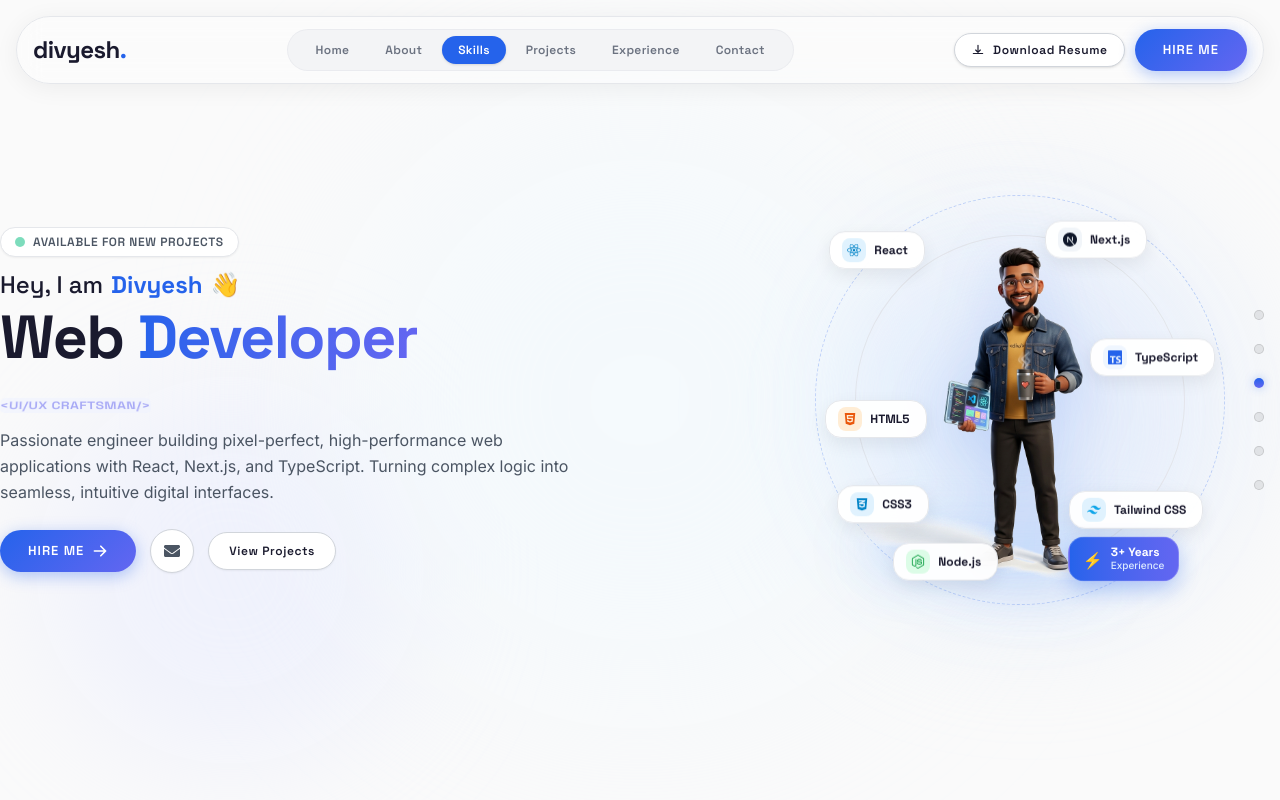
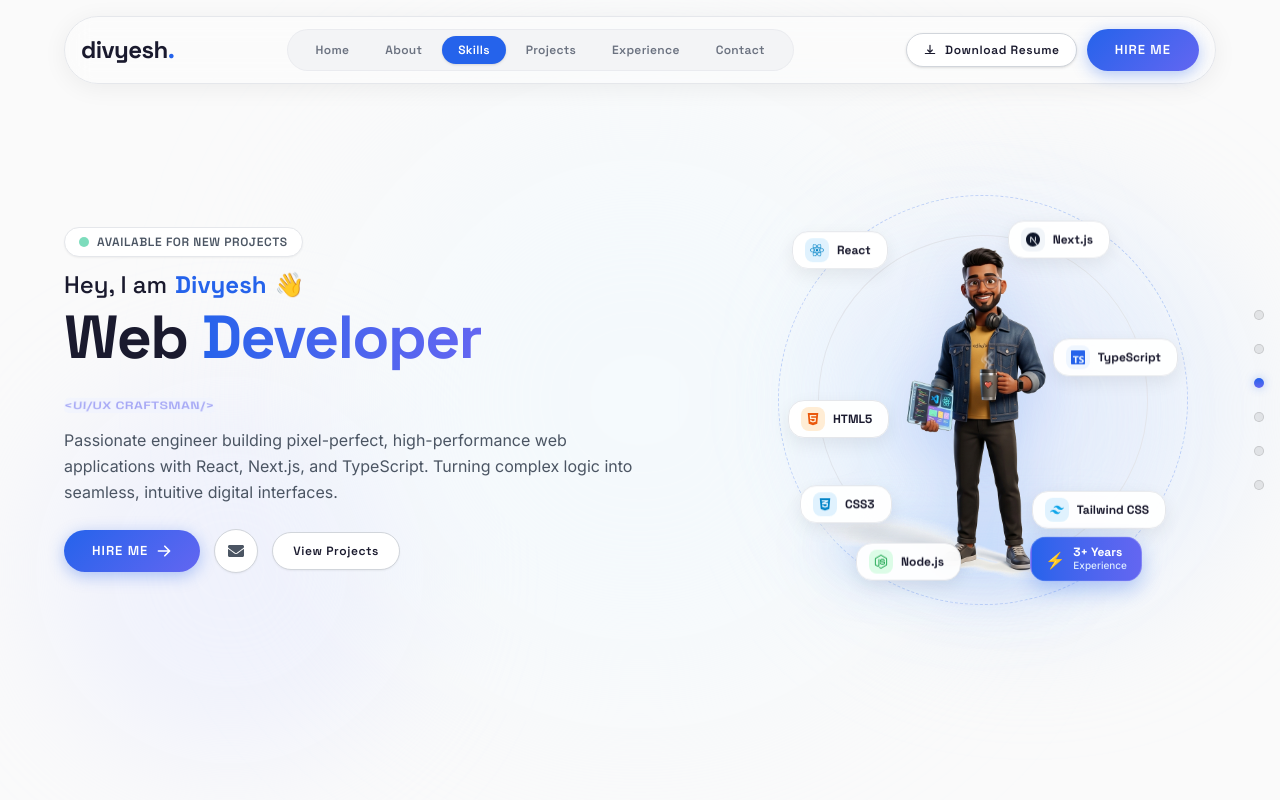
Before and after one commit to Divyeshkalariya/3Dportfolio, a Next.js app: page / in a window 1280 px wide. Shown: the top 800 px of the page. Built offline with nearby package versions, Linux system fonts and the light colour scheme.

Commit message:
update layout width constraints in navbar and footer components

```diff
--- a/src/app/globals.css
+++ b/src/app/globals.css
@@ -417,11 +417,10 @@
 
 .section-container {
   position: relative;
-  max-width: 80rem;
-  /* 1280px = max-w-7xl — same as Navbar & Footer */
+  max-width: 90vw;
   margin-left: auto;
   margin-right: auto;
-  padding-inline: 0;
+  padding: 0;
 }
 
 
--- a/src/components/Footer/index.tsx
+++ b/src/components/Footer/index.tsx
@@ -14,7 +14,7 @@
         }}
       />
 
-      <div className="max-w-7xl mx-auto px-6 md:px-12">
+      <div className="section-container">
         <div className="flex flex-col md:flex-row items-center justify-between gap-6">
           {/* Logo */}
           <motion.div
--- a/src/components/Navbar/index.tsx
+++ b/src/components/Navbar/index.tsx
@@ -52,9 +52,9 @@
         initial={{ y: -100, opacity: 0 }}
         animate={{ y: 0, opacity: 1 }}
         transition={{ duration: 0.8, ease: "easeOut" }}
-        className="fixed top-4 left-1/2 -translate-x-1/2 w-[calc(100%-2rem)] max-w-7xl z-40 rounded-full bg-white/30 backdrop-blur-md border border-[#E5E7EB] shadow-[0_4px_24px_rgba(0,0,0,0.06)]"
+        className="fixed top-4 left-1/2 -translate-x-1/2 w-[90vw] max-w-[90vw] z-40 rounded-full bg-white/30 backdrop-blur-md border border-[#E5E7EB] shadow-[0_4px_24px_rgba(0,0,0,0.06)]"
       >
-        <div className="max-w-7xl mx-auto py-3 px-4 flex items-center justify-between">
+        <div className="w-full mx-auto py-3 px-4 flex items-center justify-between">
           {/* Logo */}
           <motion.button
             onClick={() => scrollTo("#home")}
```
